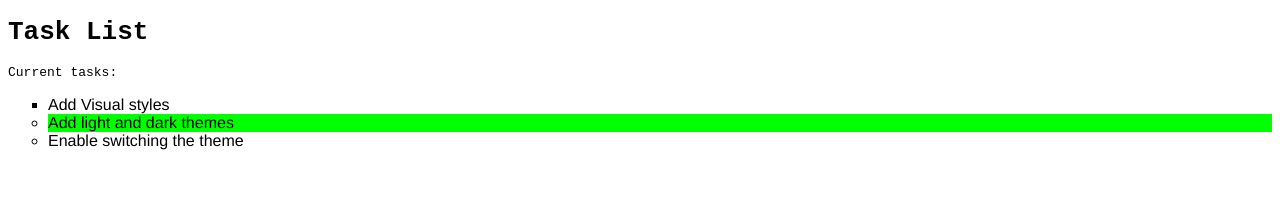
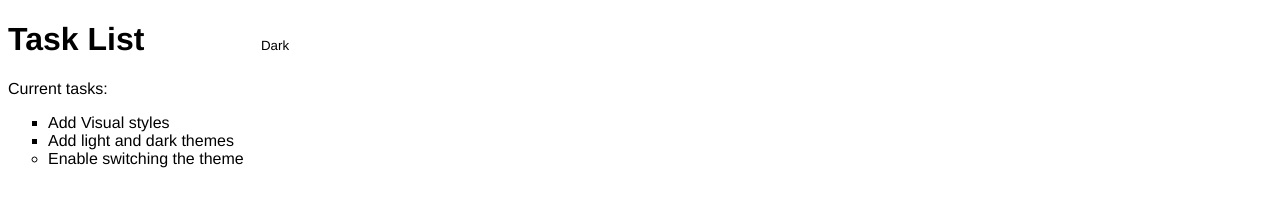
Before and after one commit to tuliothaua/sitebasico, a plain HTML site: page index.html in a window 1280 px wide. Drawn offline with Linux system fonts and the light colour scheme.

Commit message:
Finalização do curso

```diff
--- a/app.js
+++ b/app.js
@@ -0,0 +1,15 @@
+"use strict";
+
+const switcher = document.querySelector(".btn");
+
+switcher.addEventListener("click", function () {
+    document.body.classList.toggle("dark-theme");
+
+    var className = document.body.className;
+    if (className == "light-theme") {
+        this.textContent = "Dark";
+    } else {
+        this.textContent = "Light";
+    }
+    console.log("Current class name: " + className);
+});
--- a/index.html
+++ b/index.html
@@ -1,5 +1,5 @@
 <!DOCTYPE html>
-<html lang="pt-br">
+<html lang="en">
 <head>
     <meta charset="UTF-8">
     <meta name="viewport" content="width=device-width, initial-scale=1.0">
@@ -11,8 +11,13 @@
     <p id="msg">Current tasks: </p>
     <ul>
         <li class="list">Add Visual styles</li>
-        <li class="list-theme">Add light and dark themes</li>
+        <li class="list">Add light and dark themes</li>
         <li>Enable switching the theme</li>
     </ul>
+    <div>
+        <button class="btn">Dark</button>
+    </div>
+    <script src="app.js"></script>
+    <noscript>You need to enable Javascript to view the full site.</noscript>
 </body>
 </html>
--- a/main.css
+++ b/main.css
@@ -1,5 +1,30 @@
-body {
-    font-family: monospace;
+
+* {
+    color: var(--FontColor);
+    font-family: Helvetica;
+}
+
+
+
+:root { /*Representa o elemento <html> */
+    --green: #00FF00;
+    --white: #ffffff;
+    --black: #000000;
+}
+
+.light-theme {
+    --bg: var(var(--green));
+    --fontColor: var(var(--black));
+     --btnBg: var(var(--black));
+     --btnFontCOlor: var(var(--white));
+}
+
+.dark-theme {
+    --bg: var(var(--black));
+    --FontColor: var(--green);
+    --btnFontCOlor: var(var(--white));
+    --btnBg: var(var(--black));
+
 }
 
 ul {
@@ -14,12 +39,18 @@ li {
     list-style: square;
 }
 
-#msg {
-    font-family: monospace;
+.btn {
+    position: absolute;
+    top: 20px;
+    left: 250px;
+    height: 50px;
+    width: 50px;
+    border-radius: 50%;
+    border: none;
+    color: var(--btnFontColor);
+    background-color: var(--btnBg);
 }
 
-.list-theme {
-    color: #000000;
-    background: #00FF00;
-
+.btn:focus {
+    outline-style: none;
 }
```
